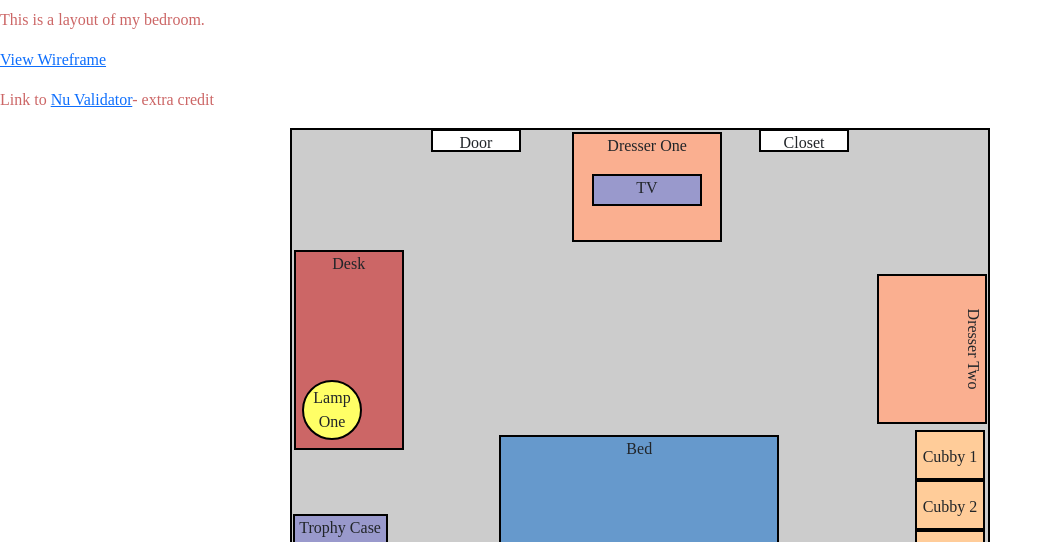
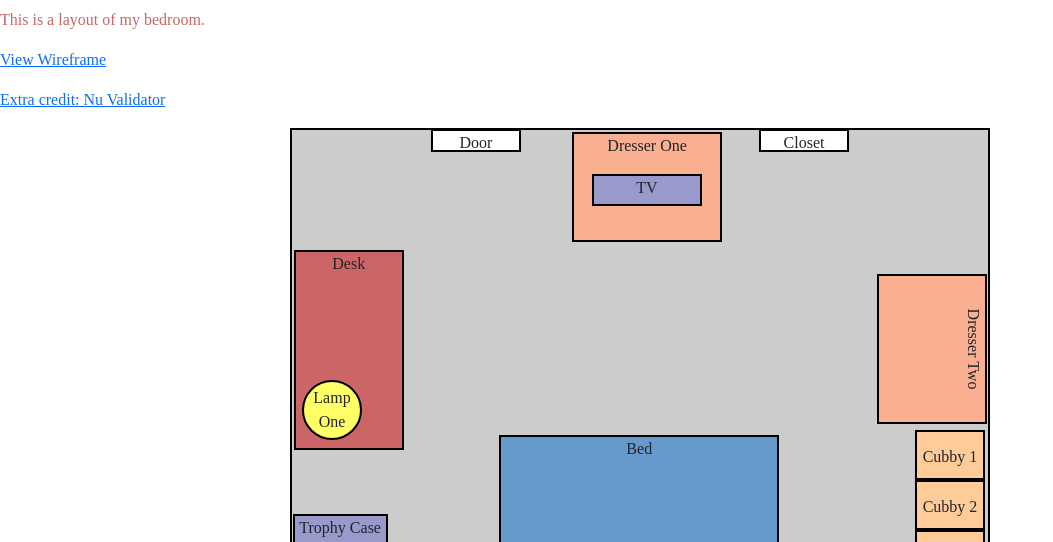
Before and after one commit to tatumduthu/potential-parakeet-baker, a plain HTML site: page index.html in a window 1280 px wide. Shown: the part 48-590 px from the top of the page, without its empty margins (0-1053 px from the left). Drawn offline with nearby package versions, Linux system fonts and the light colour scheme; a web font is replaced by a local one.

Commit message:
Update index.html

```diff
--- a/index.html
+++ b/index.html
@@ -18,7 +18,7 @@
   <h1><strong>Bedroom Layout</strong></h1>
   <p>This is a layout of my bedroom.</p>
   <p><a href="https://gist.github.com/tatumduthu/70220fa83b5be2161fb07f29fddba8b8?permalink_comment_id=5433613#gistcomment-5433613" target="_blank">View Wireframe</a></p>
-  <p>Link to <a href="https://validator.w3.org/nu/?doc=https%3A%2F%2Ftatumduthu.github.io%2Fpotential-parakeet-baker%2F" target="_blank">Nu Validator</a>- extra credit</p>
+  <p><a href="https://validator.w3.org/nu/?doc=https%3A%2F%2Ftatumduthu.github.io%2Fpotential-parakeet-baker%2F" target="_blank">Extra credit: Nu Validator</a></p>
 
   <div id="bedroom">
 
```
